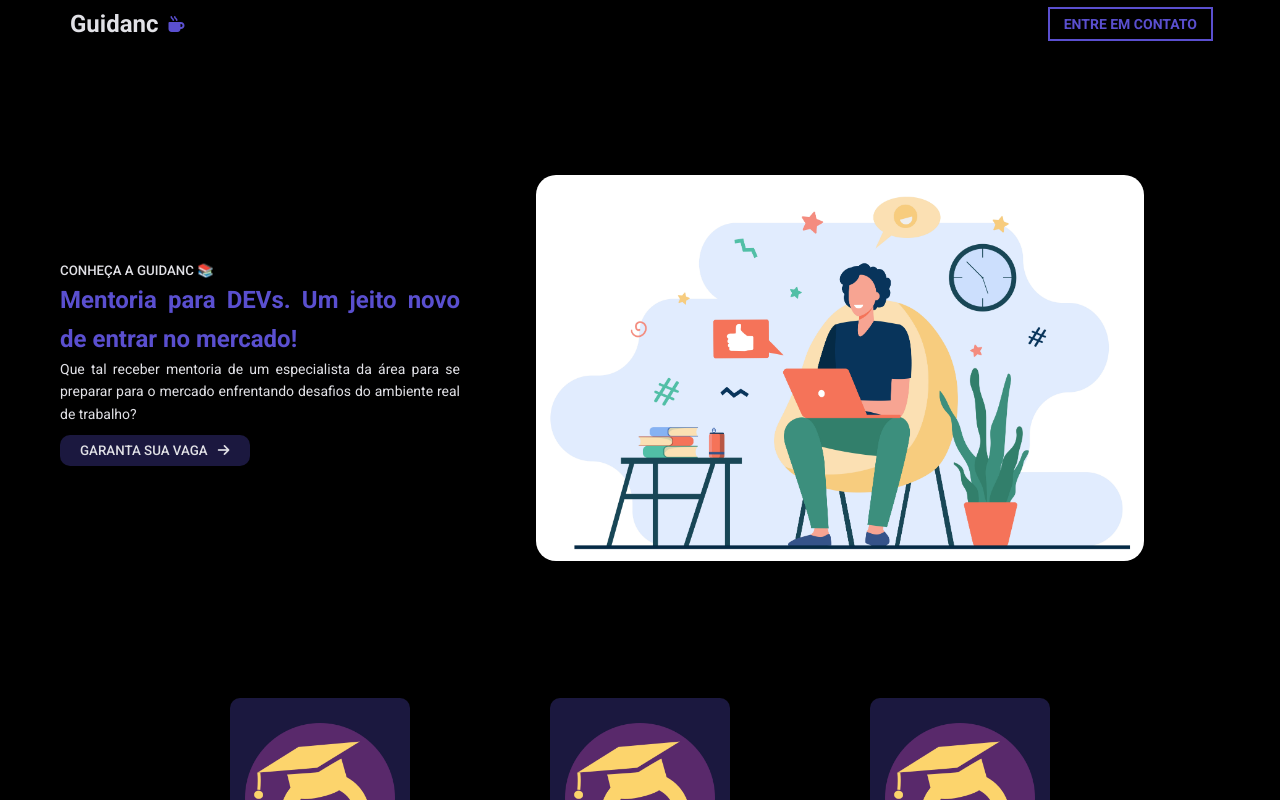
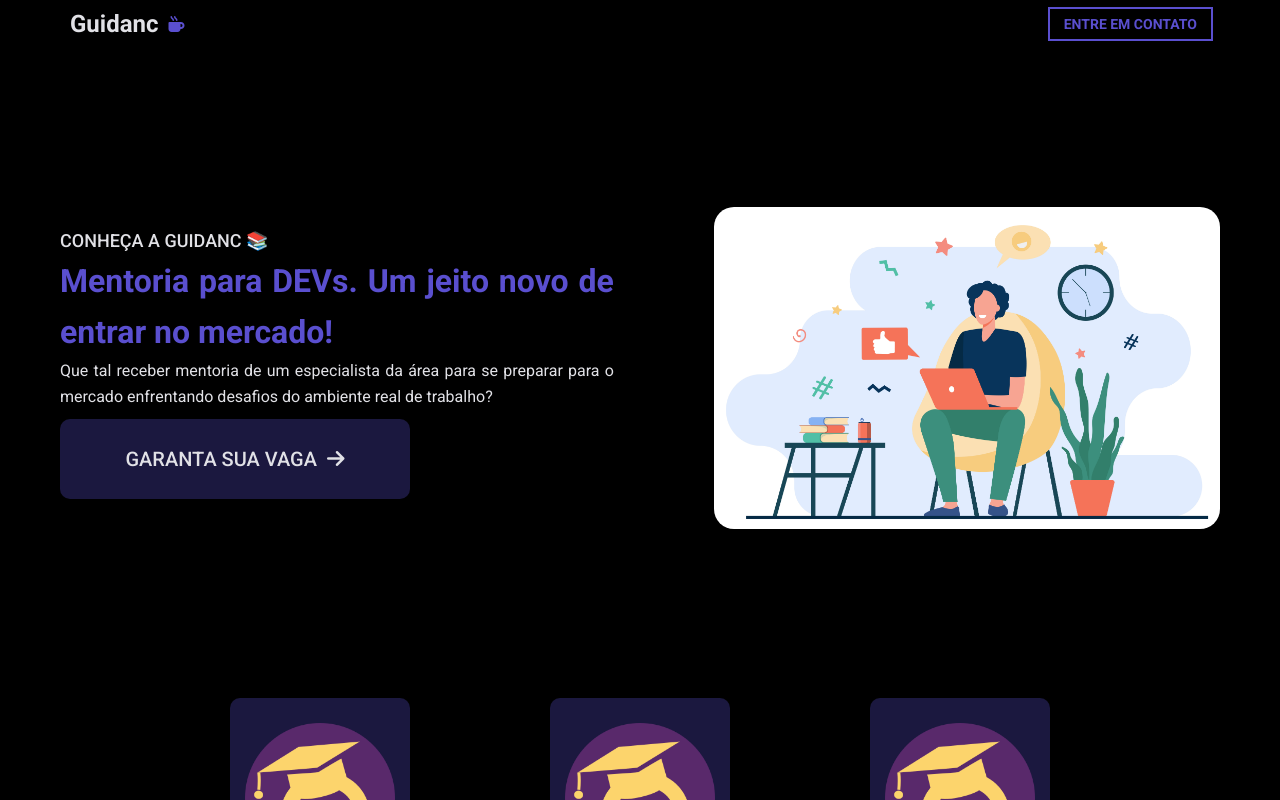
Before and after one commit to gabrielvieiraf/landingPage-GuidanC, a Next.js app: page / in a window 1280 px wide. Shown: the top 800 px of the page. Built offline with nearby package versions, Linux system fonts and the light colour scheme.

Commit message:
FRONT-7 NextImage
Edit: changed the html tag img for Next/image component in main container

```diff
--- a/components/MainContainer/index.tsx
+++ b/components/MainContainer/index.tsx
@@ -1,5 +1,6 @@
 import styles from './maincontainer.module.scss'
 import FlatImage from '../Assets/images/8401.jpg'
+import Image from 'next/image'
 
 const MainContainer: React.FC = () => {
 
@@ -12,7 +13,11 @@ const MainContainer: React.FC = () => {
         <button>Garanta sua vaga<i className="fa-solid fa-arrow-right"></i></button>
       </div>
       <div data-aos="fade-left" className={styles.image}>
-        <img src={FlatImage.src} alt="" />
+        <Image
+          src={FlatImage}
+          alt='FlatImage of a man siting in a egg chair using a notebook'
+          style={{ borderRadius: '2rem', width: '100%', height: 'auto' }}
+        />
       </div>
     </section>
   )
--- a/components/MainContainer/maincontainer.module.scss
+++ b/components/MainContainer/maincontainer.module.scss
@@ -13,7 +13,7 @@ $secondary-color: #1B183F;
 
 .box {
   width: 100%;
-  max-width: 40rem;
+  max-width: 60rem;
   display: flex;
   justify-content: center;
   flex-direction: column;
@@ -21,25 +21,33 @@ $secondary-color: #1B183F;
   text-align: justify;
 
   h5 {
+    font-size: 1.8rem;
     font-weight: 500;
   }
 
   h1 {
     color: $primary-color;
+    font-size: 3.2rem;
+  }
+
+  p {
+    font-size: 1.6rem;
   }
 
   button {
-    max-width: 19rem;
+    max-width: 35rem;
     color: $text-color;
     display: flex;
     align-items: center;
-    padding: 0.8rem 2rem;
+    padding: 2.8rem 2rem;
     background-color: $secondary-color;
     border: none;
     border-radius: 1rem;
     margin-block: 1rem;
     font-weight: 500;
     text-transform: uppercase;
+    font-size: 2rem;
+    justify-content: center;
 
     i {
       padding-left: 1rem;
@@ -57,11 +65,7 @@ $secondary-color: #1B183F;
   align-self: center;
   justify-content: center;
   display: flex;
-
-  img {
-    width: 80%;
-    border-radius: 2rem;
-  }
+  padding-left: 10rem;
 }
 
 @media (max-width: 600px) {
```
